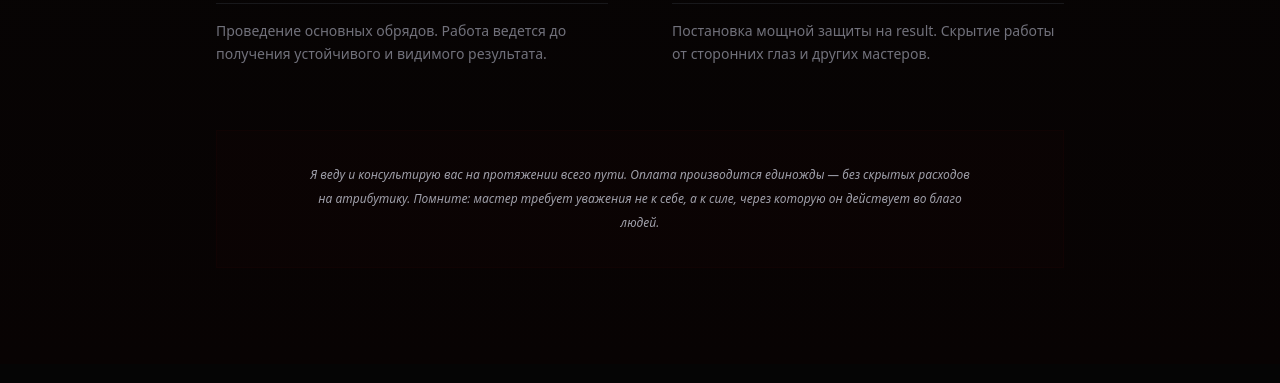
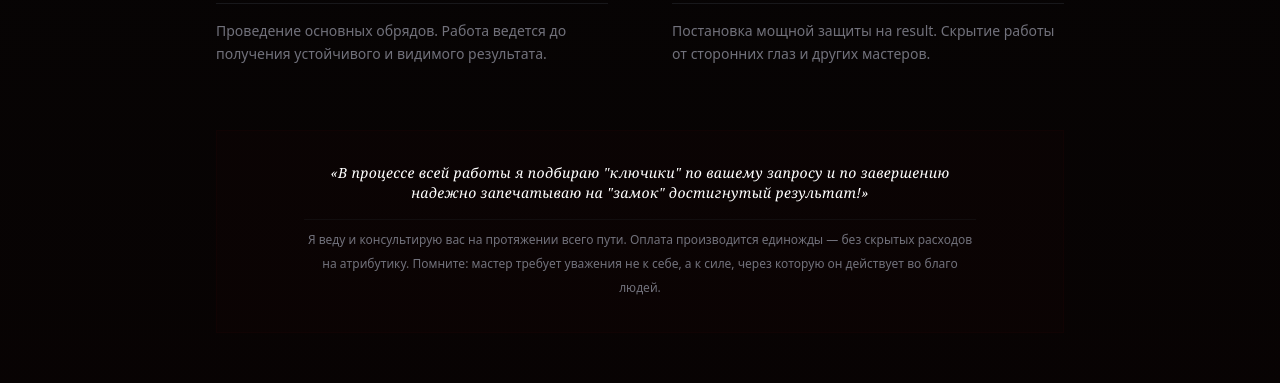
Before and after one commit to staff2507/infinity-magic, a Next.js app: page / in a window 1280 px wide. Shown: the part 3620-4003 px from the top of the page. Built offline with nearby package versions, Linux system fonts and the light colour scheme.

Commit message:
обновлен раздел методология

```diff
--- a/app/page.tsx
+++ b/app/page.tsx
@@ -163,8 +163,11 @@ export default function HomePage() {
             ))}
           </div>
 
-          <div className="bg-red-950/5 p-6 sm:p-8 text-center border border-red-950/10">
-            <p className="text-zinc-400 text-[11px] sm:text-xs leading-loose font-light italic max-w-2xl mx-auto">
+          <div className="bg-red-950/5 p-6 sm:p-8 text-center border border-red-950/10 space-y-4">
+            <p className="text-white text-xs sm:text-sm tracking-wide font-serif italic max-w-2xl mx-auto">
+              «В процессе всей работы я подбираю "ключики" по вашему запросу и по завершению надежно запечатываю на "замок" достигнутый результат!»
+            </p>
+            <p className="text-zinc-500 text-[10px] sm:text-xs leading-loose font-light max-w-2xl mx-auto pt-2 border-t border-zinc-900/50">
               Я веду и консультирую вас на протяжении всего пути. Оплата производится единожды — без скрытых расходов на атрибутику. Помните: мастер требует уважения не к себе, а к силе, через которую он действует во благо людей.
             </p>
           </div>
```
